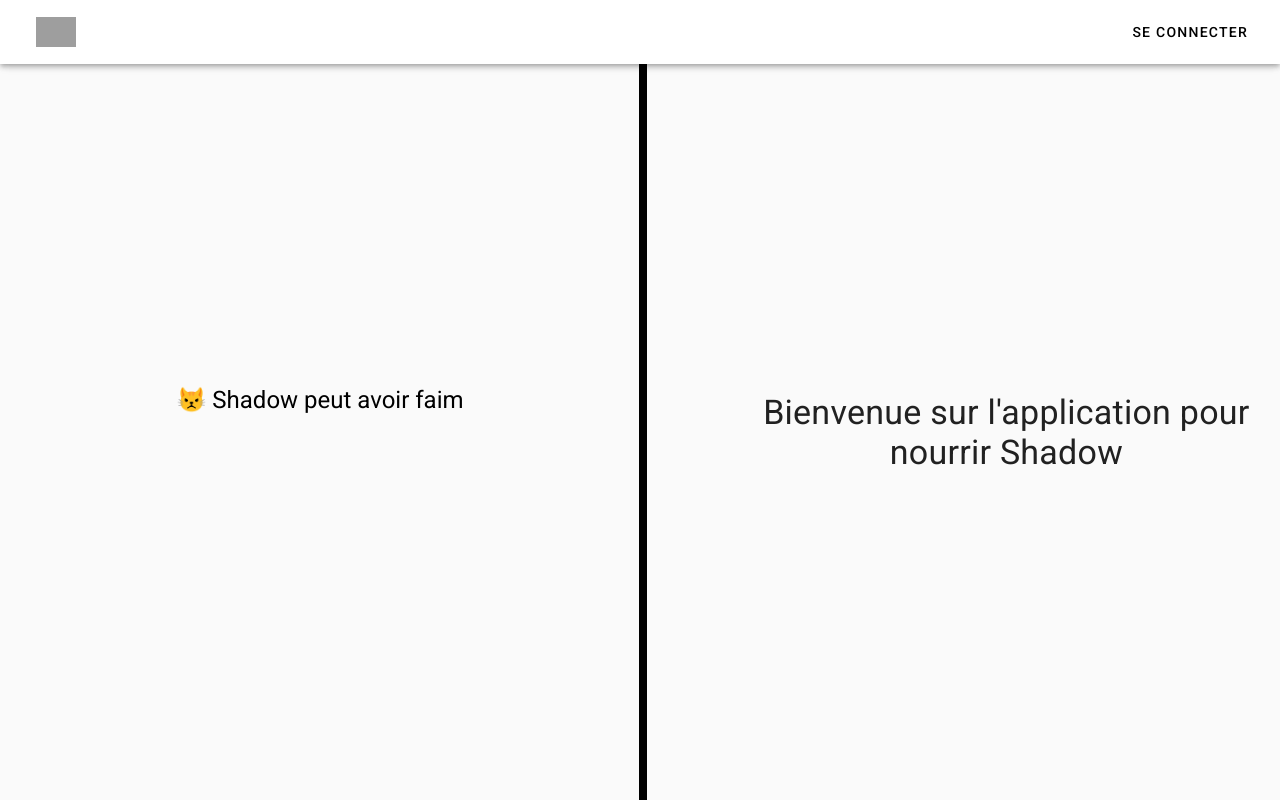
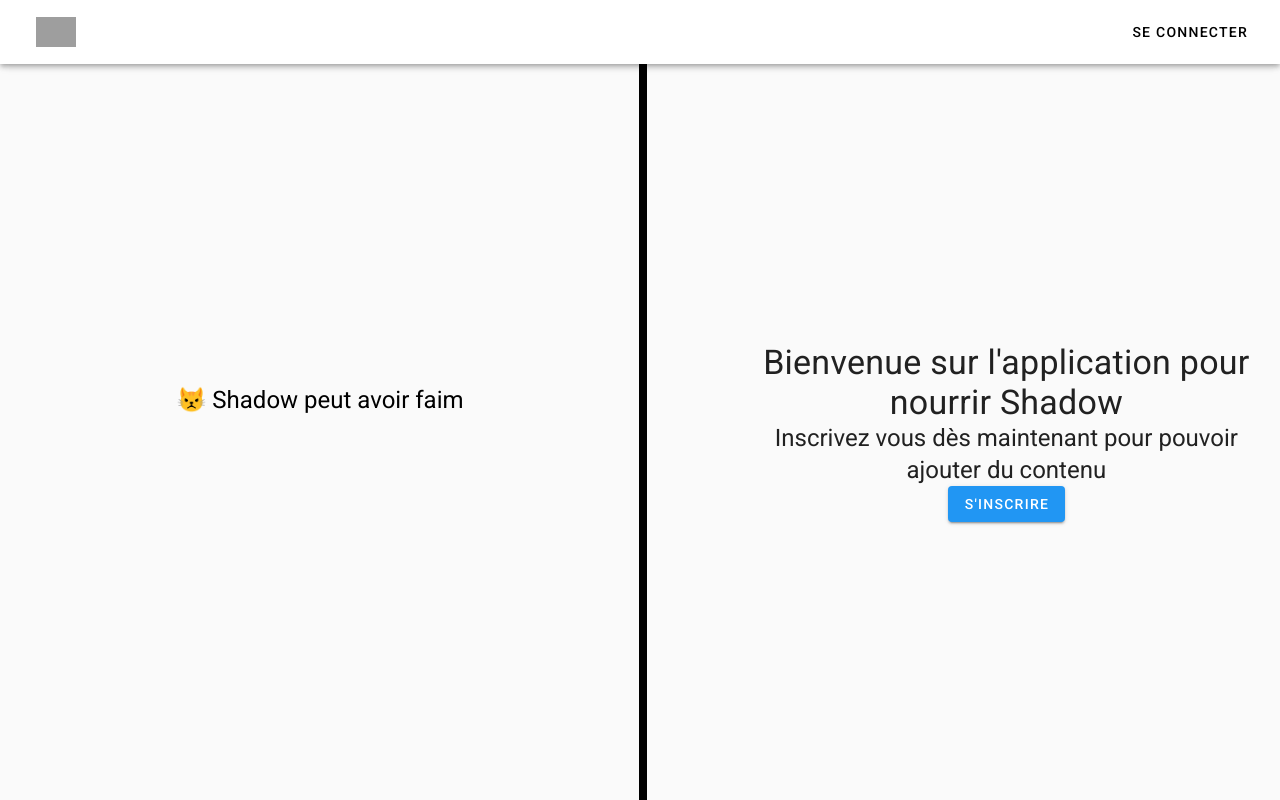
Before and after one commit to CauquilM/hungryshadow, a Vue app: page / in a window 1280 px wide. Built offline with nearby package versions, Linux system fonts and the light colour scheme; no server answers; grey boxes are pictures that could not be loaded.

Commit message:
Make a button on home page to redirect to the register page if user not connected

```diff
--- a/src/views/Home.vue
+++ b/src/views/Home.vue
@@ -17,9 +17,15 @@
             <FeedingPostList />
           </div>
         </div>
-        <h1 v-else class="text-lg-h4">
-          Bienvenue sur l'application pour nourrir Shadow
-        </h1>
+        <div v-else>
+          <h1 class="text-lg-h4">
+            Bienvenue sur l'application pour nourrir Shadow
+          </h1>
+          <h2 class="text-lg-h5">
+            Inscrivez vous dès maintenant pour pouvoir ajouter du contenu
+          </h2>
+          <v-btn color="blue" href="/registering" class="white--text">S'inscrire</v-btn>
+        </div>
       </v-col>
     </v-row>
   </v-container>
```
